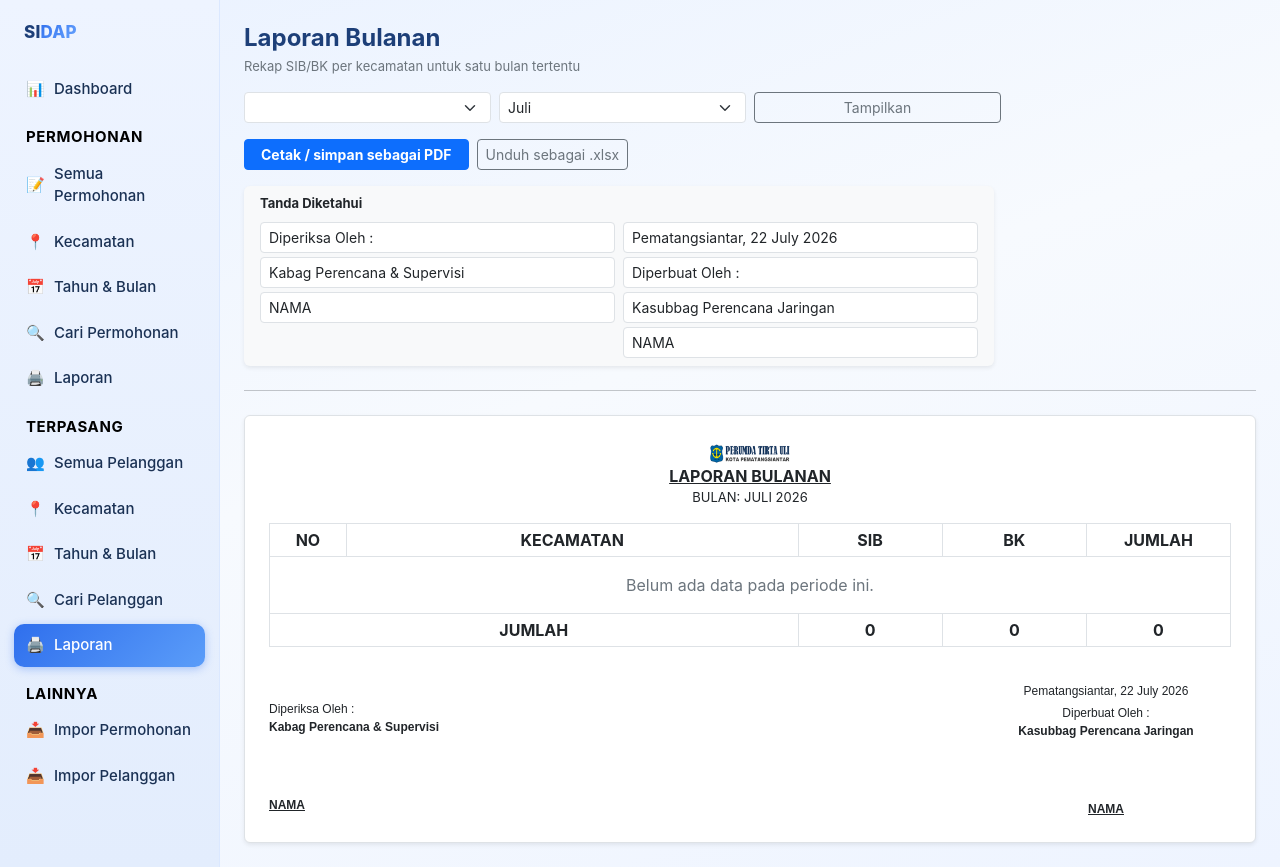
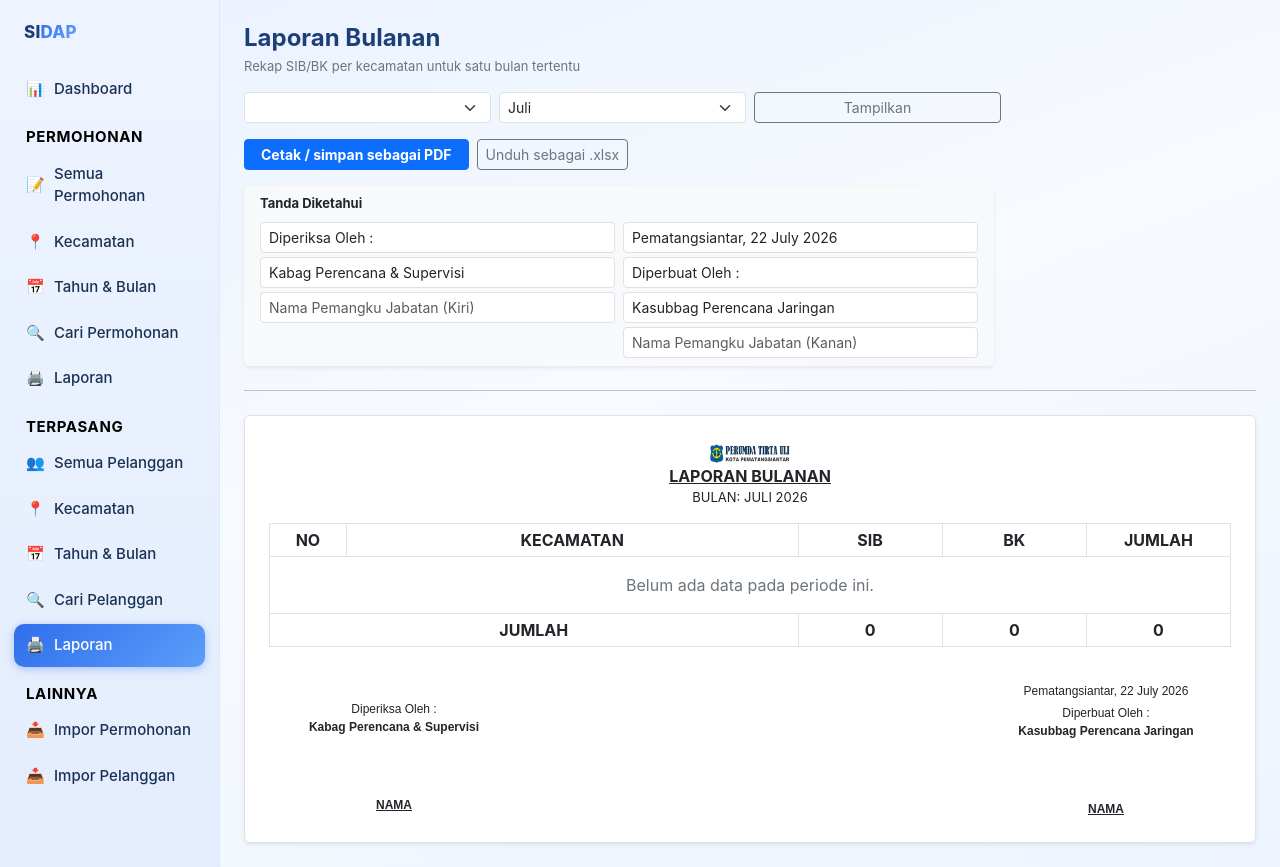
Before and after one commit to Indr4I/SIDAP, a Flask app: page /laporan in a window 1280 px wide. Run offline with Flask 3, Linux system fonts and the light colour scheme; data that the repository does not hold is empty; some libraries are stand-ins or nearby versions.

Commit message:
little Fix'

```diff
--- a/app.py
+++ b/app.py
@@ -196,7 +196,7 @@ KECAMATAN_MAP = {
     "s.panei": "Panombean Panei",
     "s. pane": "Panombean Panei",
     "s.pane": "Panombean Panei",
-    "S. P.Panei" : "Panombean Panei",
+    "s. p.panei" : "Panombean Panei",
 
     # Variasi Siantar Barat
     "s. barat": "Siantar Barat",
@@ -212,12 +212,13 @@ KECAMATAN_MAP = {
     "s. marimbun": "Siantar Marimbun",
     "s.marimbun": "Siantar Marimbun",
     "siantar marimbun": "Siantar Marimbun",
-    "S.Simarimbun": "Siantar Marimbun",
+    "s.simarimbun": "Siantar Marimbun",
 
     # Variasi Siantar Martoba
     "s. martoba": "Siantar Martoba",
     "s.martoba": "Siantar Martoba",
     "siantar martoba": "Siantar Martoba",
+    "s.matoba" : "Siantar Martoba",
 
     # Variasi Siantar Sitalasari
     "s. sitalasari": "Siantar Sitalasari",
--- a/templates/laporan_bulanan.html
+++ b/templates/laporan_bulanan.html
@@ -34,14 +34,14 @@
         <div class="col-md-6">
           <input type="text" class="form-control form-control-sm mb-1" id="input-keterangan-kiri" value="Diperiksa Oleh :" oninput="updateFooterTTD()" placeholder="Keterangan Kiri">
           <input type="text" class="form-control form-control-sm mb-1" id="input-jabatan-kiri" value="Kabag Perencana & Supervisi" oninput="updateFooterTTD()" placeholder="Jabatan Kiri">
-          <input type="text" class="form-control form-control-sm" id="input-nama-kiri" value="NAMA" oninput="updateFooterTTD()" placeholder="Nama Kiri">
+          <input type="text" class="form-control form-control-sm" id="input-nama-kiri" placeholder="Nama Pemangku Jabatan (Kiri)" oninput="updateFooterTTD()" placeholder="Nama Kiri">
         </div>
         <!-- Sisi Kanan -->
         <div class="col-md-6">
           <input type="text" class="form-control form-control-sm mb-1" id="input-kota-tgl" value="Pematangsiantar, {{ today }}" oninput="updateFooterTTD()" placeholder="Kota & Tanggal">
           <input type="text" class="form-control form-control-sm mb-1" id="input-keterangan-kanan" value="Diperbuat Oleh :" oninput="updateFooterTTD()" placeholder="Keterangan Kanan">
           <input type="text" class="form-control form-control-sm mb-1" id="input-jabatan-kanan" value="Kasubbag Perencana Jaringan" oninput="updateFooterTTD()" placeholder="Jabatan Kanan">
-          <input type="text" class="form-control form-control-sm" id="input-nama-kanan" value="NAMA" oninput="updateFooterTTD()" placeholder="Nama Kanan">
+          <input type="text" class="form-control form-control-sm" id="input-nama-kanan" placeholder="Nama Pemangku Jabatan (Kanan)" oninput="updateFooterTTD()" placeholder="Nama Kanan">
         </div>
       </div>
     </div>
@@ -83,12 +83,12 @@
     </tfoot>
   </table>
 
-  <!-- ================= SECTION FOOTER TANDA TANGAN ================= -->
+<!-- FOOTER TANDA TANGAN -->
 <div class="footer-ttd mt-4" style="page-break-inside: avoid;">
   <div class="d-flex justify-content-between text-dark" style="font-size: 12px; font-family: sans-serif;">
 
-      <!-- Sisi Kiri -->
-      <div style="min-width: 250px;" class="text-start">
+    <!-- SISI KIRI (Ubah class 'text-start' jadi 'text-center') -->
+    <div style="min-width: 250px;" class="text-center">
       <div style="height: 18px;"></div> <!-- Penyeimbang tinggi kota & tanggal -->
       <div id="txt-keterangan-kiri">Diperiksa Oleh :</div>
       <div id="txt-jabatan-kiri" class="fw-semibold">Kabag Perencana & Supervisi</div>
@@ -96,7 +96,7 @@
       <div id="txt-nama-kiri" class="fw-bold text-decoration-underline">NAMA</div>
     </div>
 
-      <!-- Sisi Kanan -->
+    <!-- SISI KANAN (Tetap 'text-center') -->
     <div style="min-width: 250px;" class="text-center">
       <div id="txt-kota-tgl" class="mb-1">Pematangsiantar, {{ today }}</div>
       <div id="txt-keterangan-kanan">Diperbuat Oleh :</div>
@@ -105,7 +105,6 @@
       <div id="txt-nama-kanan" class="fw-bold text-decoration-underline">NAMA</div>
     </div>
 
-    </div>
   </div>
 </div>
 
```
Also changed, not shown: templates/permohonan_laporan_teknis.html (+8 -10 lines). Lines whose indentation alone changed are shown as unchanged.
